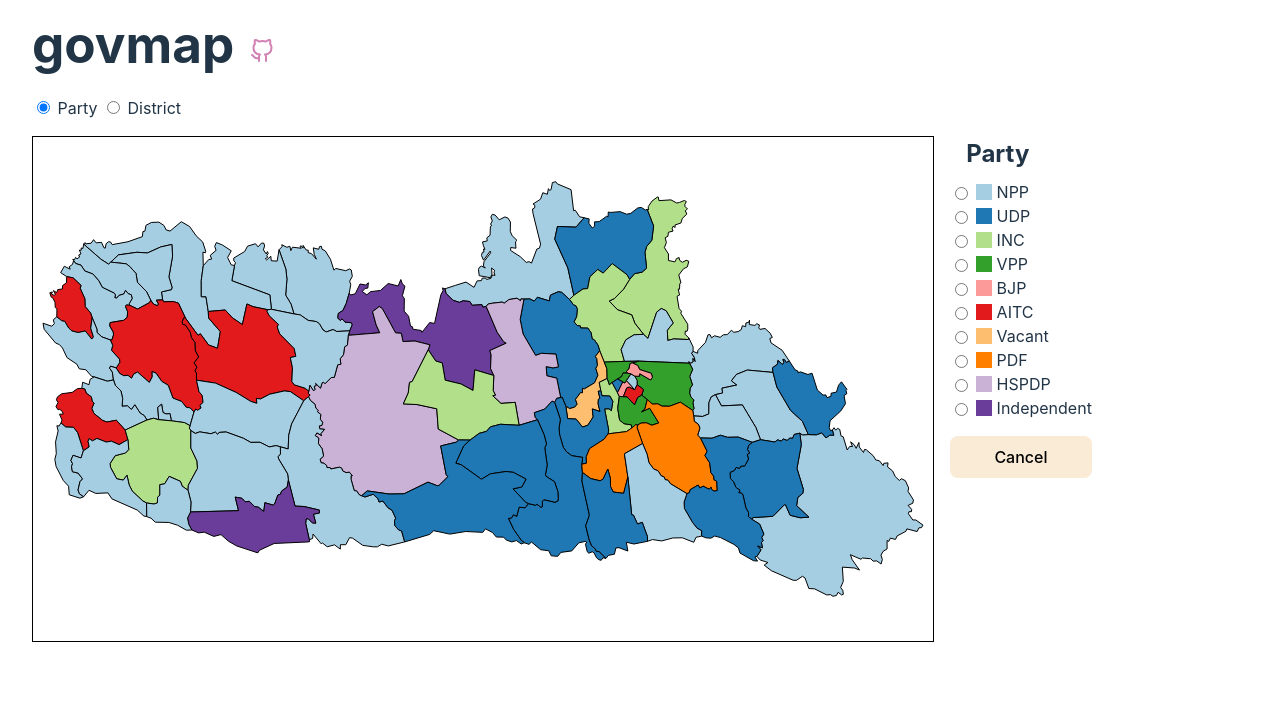
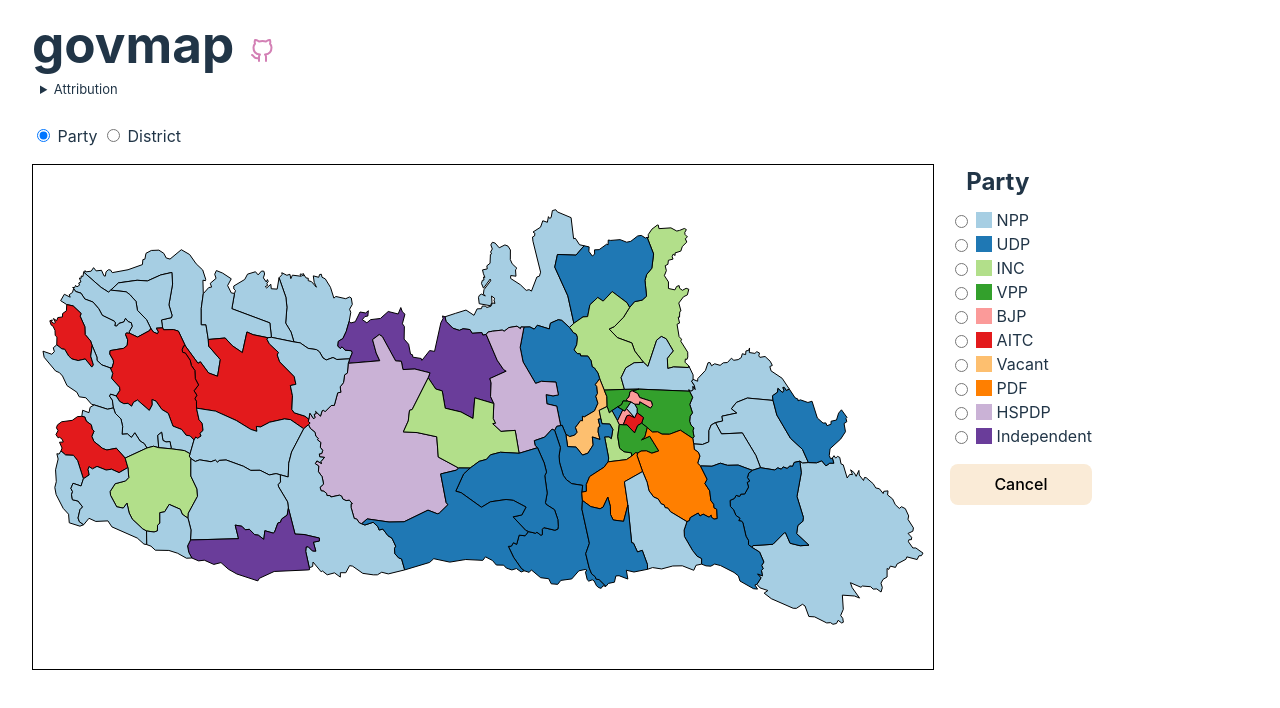
Before and after one commit to mebble/govmap, a Svelte app: page / in a window 1280 px wide. Shown: the top 708 px of the page. Built offline with nearby package versions, Linux system fonts and the light colour scheme.

Commit message:
add attribution

```diff
--- a/src/App.svelte
+++ b/src/App.svelte
@@ -13,6 +13,7 @@
     import Legend from "./lib/Legend.svelte";
     import InfoBox from "./lib/InfoBox.svelte";
     import Github from "./lib/Github.svelte";
+    import Attribution from "./lib/Attribution.svelte";
 
     const width = Math.min(0.9 * window.innerWidth, 900);
     const height = 0.56 * width;
@@ -90,6 +91,10 @@
             <Github />
         </a>
     </div>
+    <details>
+        <summary>Attribution</summary>
+        <Attribution />
+    </details>
     <div class="prop-choice">
         <label>
             <input type=radio bind:group={propChoice} name="prop-choice" value={'Party'}>
@@ -148,7 +153,12 @@
     .header {
         display: flex;
         align-items: baseline;
+        margin-bottom: 0.5rem;
+    }
+    details {
         margin-bottom: 1.5rem;
+        margin-left: 0.5rem;
+        font-size: small;
     }
     .header h1 {
         margin-right: 1rem;
--- /dev/null
+++ b/src/lib/Attribution.svelte
@@ -0,0 +1,17 @@
+<ul>
+    <li>
+        Assembly Constituencies Maps are provided by <a href="http://projects.datameet.org/maps/">{'Data{Meet}'} Community Maps Project</a>.
+        Its made available under the <a href="https://creativecommons.org/licenses/by/2.5/in/">Creative Commons Attribution 2.5 India</a>.
+    </li>
+    <li>
+        Assembly data is sourced from
+        <a href="https://en.wikipedia.org/wiki/11th_Meghalaya_Assembly">en.wikipedia.org/wiki/11th_Meghalaya_Assembly</a>, through
+        <a href="https://www.wikitable2json.com/">www.wikitable2json.com</a>.
+    </li>
+</ul>
+
+<style>
+    ul {
+        margin: 0;
+    }
+</style>
```
